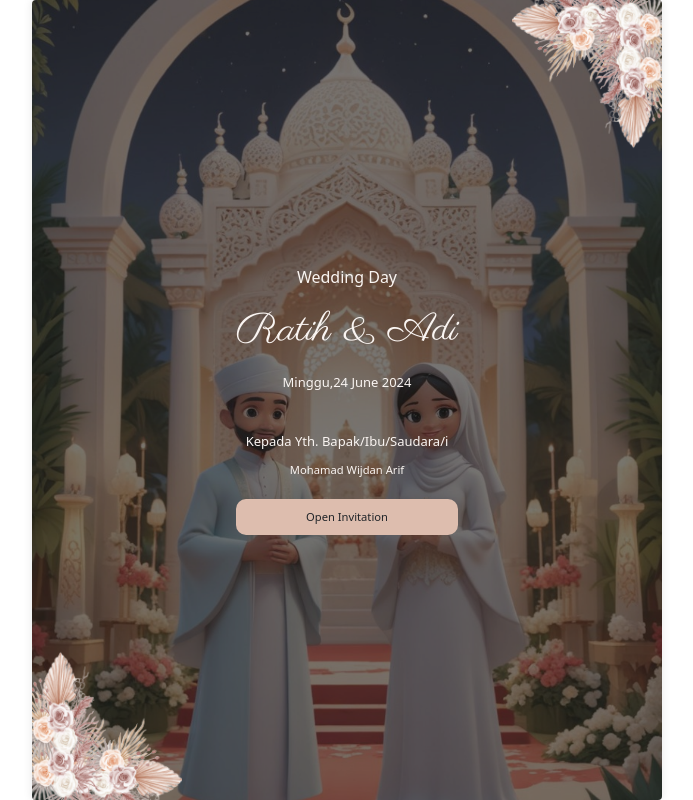
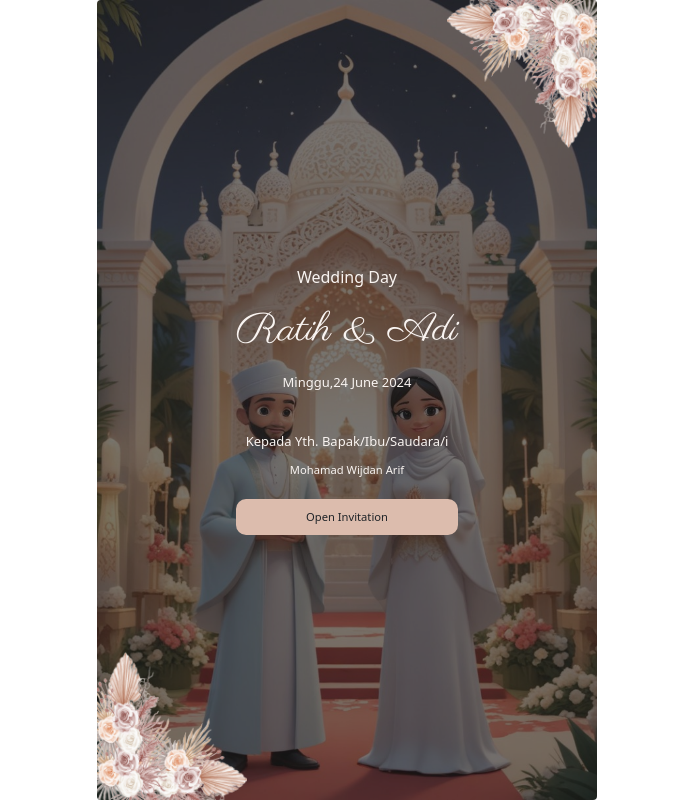
Before and after one commit to arneyva/testing-weeding, a Next.js app: page /awalan in a window 1280 px wide. Shown: the whole page, without its empty margins (293-986 px from the left). Built offline with nearby package versions, Linux system fonts and the light colour scheme; a web font is replaced by a local one.

Commit message:
slicing awalan

```diff
--- a/app/awalan/Awalan.module.css
+++ b/app/awalan/Awalan.module.css
@@ -14,18 +14,23 @@ body {
     font-weight: 400;
     line-height: 1.5;
 } */
+/* body {
+    overflow: hidden;
+} */
 
 .container {
+    height: 100vh;
+    width: 100%;
+    max-width: 500px;
+    margin: 0 auto;
+    overflow: hidden;
+    /* Pastikan tidak ada scroll di .container */
     /* background-image: url('mei.png'); */
     /* background-color: bisque; */
-    height: 100vh;
-    width: 100%;
     /* background-size: cover;
     background-position: center;
     background-repeat: no-repeat; */
     /*  */
-    max-width: 630px;
-    margin: 0 auto;
 }
 
 .card {
@@ -33,29 +38,28 @@ body {
     background-size: cover;
     background-position: center;
     background-repeat: no-repeat;
-    /* background-color: #F9F7F2; */
     background-clip: border-box;
     border-radius: 0.25rem;
     box-shadow: 0 0 10px rgba(0, 0, 0, 0.1);
-    /* margin-top: 20px; */
-    /* margin-bottom: 20px; */
     text-align: center;
     overflow: hidden;
     height: 100%;
-    /* Menambahkan height: 100%; */
     position: relative;
+    display: flex;
+    justify-content: center;
+    align-items: center;
     /* Menambahkan properti position: relative; */
-
+    /* margin-top: 20px; */
+    /* margin-bottom: 20px; */
     /* display: flex; */
     /* Menggunakan Flexbox */
     /* flex-direction: column; */
     /* Menetapkan flex direction ke column */
     /* min-height: 100vh; */
     /* Menjadikan tinggi minimal setara dengan tinggi viewport */
-    display: flex;
-    justify-content: center;
+    /* background-color: #F9F7F2; */
     /* Memposisikan konten secara horizontal ke tengah */
-    align-items: center;
+    /* Menambahkan height: 100%; */
 }
 
 .card::before,
@@ -63,11 +67,11 @@ body {
     content: "";
     position: absolute;
     width: 150px;
-    /* Sesuaikan ukuran gambar dengan kebutuhan Anda */
     height: 150px;
-    /* Sesuaikan ukuran gambar dengan kebutuhan Anda */
     background-repeat: no-repeat;
     background-size: cover;
+    /* Sesuaikan ukuran gambar dengan kebutuhan Anda */
+    /* Sesuaikan ukuran gambar dengan kebutuhan Anda */
 }
 
 .card::before {
@@ -75,8 +79,10 @@ body {
     right: 0;
     background-image: url('/12345.png');
     z-index: 0;
+    background-position: top right;
+    animation: fadeIn 5s ease;
+    animation-delay: 0.5s;
     /* Ganti dengan URL gambar untuk sisi top-right */
-    background-position: top right;
     /* Mengatur posisi gambar latar belakang di tepi atas kanan card */
 }
 
@@ -85,11 +91,11 @@ body {
     left: 0;
     background-image: url('/kirifix.png');
     z-index: 0;
-    /* Ganti dengan URL gambar untuk sisi bottom-left */
     background-position: bottom left;
     animation: fadeIn 5s ease;
     animation-delay: 0.5s;
     /* Mengatur posisi gambar latar belakang di tepi bawah kiri card */
+    /* Ganti dengan URL gambar untuk sisi bottom-left */
 }
 
 .card-body {
@@ -105,8 +111,8 @@ body {
     margin: 0 0 0.75rem;
     color: #faf5f2;
     animation: slideInFromTop 5s ease forwards;
+    animation-delay: 0.5s;
     /* Panggil animasi */
-    animation-delay: 0.5s;
     /* Tunda mulai animasi */
 }
 
@@ -130,6 +136,7 @@ body {
     /* Panggil animasi */
     animation-delay: 0.5s;
     margin-top: 30px;
+
     /* Tunda mulai animasi */
 }
 
@@ -158,6 +165,8 @@ body {
     /* max-width: 300px; */
     /* margin: 0 auto 0.75rem auto; */
     margin-top: 20px;
+    animation: slideUp 5s ease forwards;
+    animation-delay: 0.5s;
 }
 
 .date {
@@ -166,4 +175,71 @@ body {
     color: #faf5f2;
     /* margin-top: 10px */
     margin-bottom: 40px;
+    animation: fadeIn 5s ease;
+    animation-delay: 0.5s;
 }
+
+@keyframes fadeIn {
+    from {
+        opacity: 0;
+        /* Mulai dari opacity 0 */
+    }
+
+    to {
+        opacity: 1;
+        /* Akhiri pada opacity 1 */
+    }
+}
+
+@keyframes slideInFromTop {
+    from {
+        opacity: 0;
+        transform: translateY(-50px);
+        /* Mulai dari luar layar atas */
+    }
+
+    to {
+        opacity: 1;
+        transform: translateY(0);
+        /* Akhiri di posisi normal */
+    }
+}
+
+@keyframes slideUp {
+    0% {
+        transform: translateY(100%);
+        opacity: 0;
+    }
+
+    100% {
+        transform: translateY(0%);
+        opacity: 1;
+    }
+}
+
+@keyframes slideLeft {
+    0% {
+        transform: translateX(100%);
+    }
+
+    100% {
+        transform: translateX(0);
+    }
+}
+
+@keyframes slideLeftAndFadeOut {
+    0% {
+        transform: translateX(0%);
+        opacity: 1;
+    }
+
+    50% {
+        transform: translateX(100%);
+        opacity: 1;
+    }
+
+    100% {
+        transform: translateX(100%);
+        opacity: 0;
+    }
+}
--- a/app/awalan/page.tsx
+++ b/app/awalan/page.tsx
@@ -1,4 +1,3 @@
-// import React from 'react'
 import styles from "./Awalan.module.css"
 const Awalan = () => {
     return (
```
